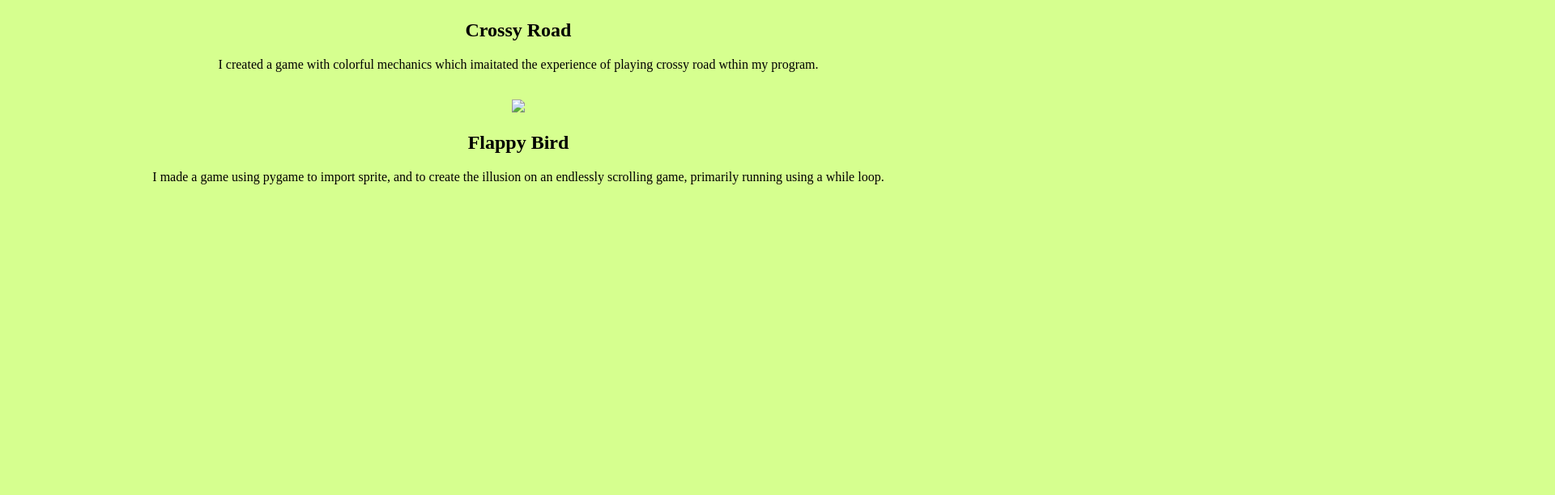
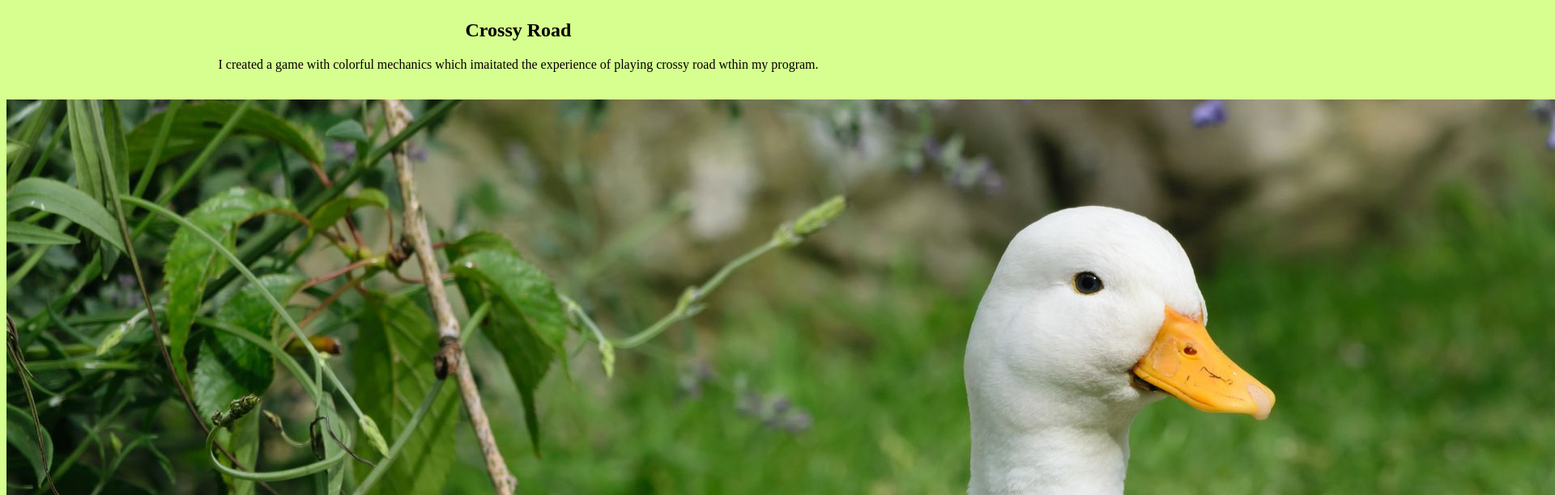
Before and after one commit to mi-she-ru/mi-she-ru.github.io, a plain HTML site: page portfolio.html in a window 1280 px wide. Shown: the part 924-1536 px from the top of the page at 81% size, 1920 px wide, since content can reach past the window. Before the commit the page ends 1168 px from the top, so only its background shows below. Drawn offline with Linux system fonts and the light colour scheme.

Commit message:
Update portfolio.html

```diff
--- a/portfolio.html
+++ b/portfolio.html
@@ -15,7 +15,7 @@
     <h2>  Crossy Road </h2>
     <p> I created a game with colorful mechanics which imaitated the experience of playing crossy road wthin my program. </p>
     <br>
-    <img src="images/duck.png">
+    <img src="images/duck.jpg">
     <br>
     <h2> Flappy Bird </h2>
     <p> I made a game using pygame to import sprite, and to create the illusion on an endlessly scrolling game, primarily running using a while loop. </p>
```
